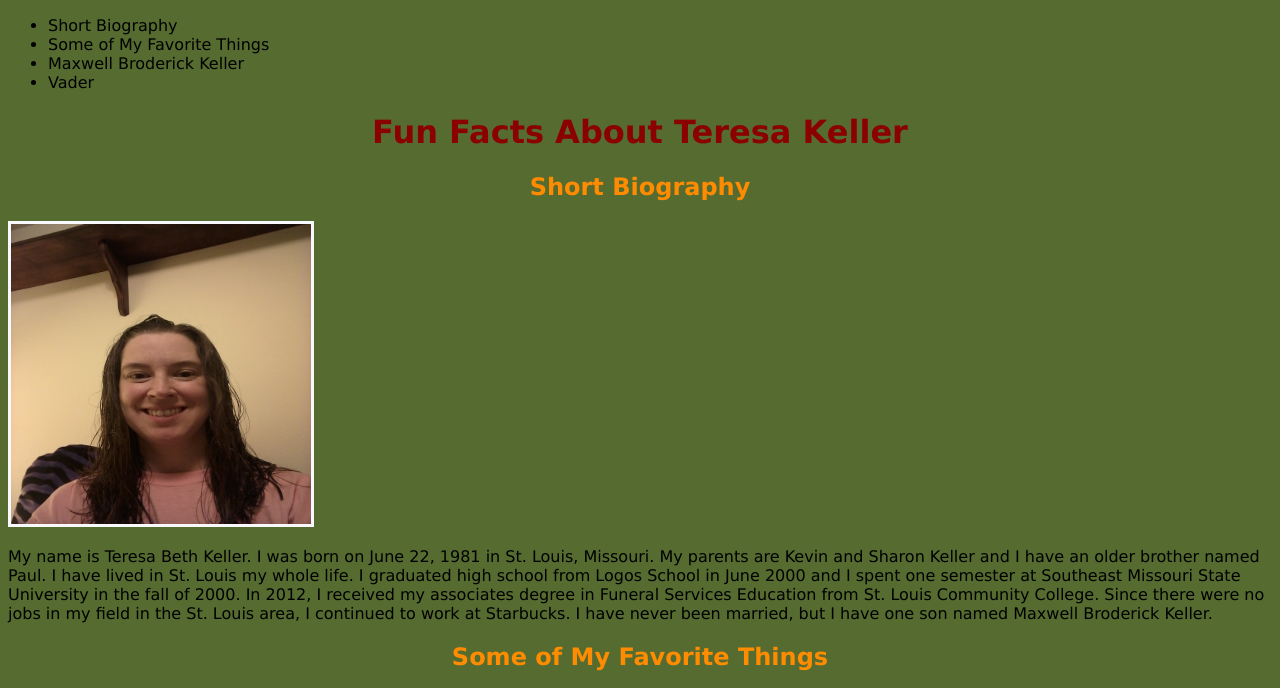
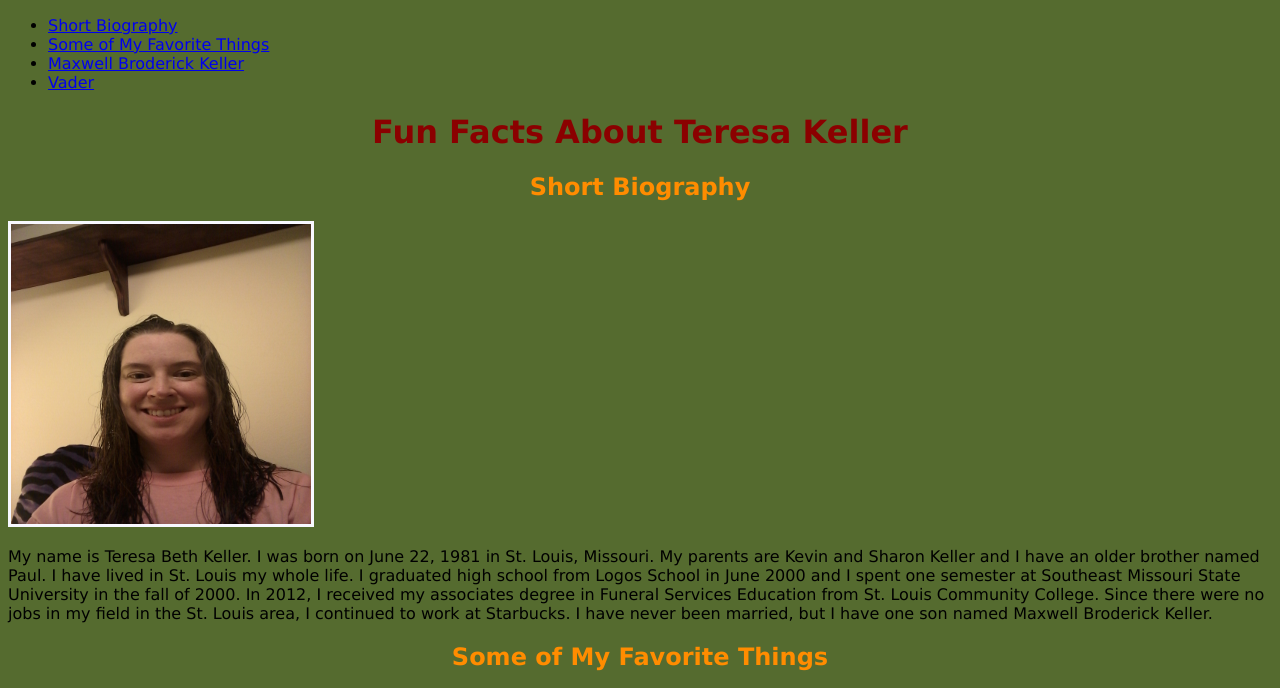
Before and after one commit to teresa-keller/html-me-something, a plain HTML site: page index.html in a window 1280 px wide. Shown: the top 688 px of the page. Drawn offline with Linux system fonts and the light colour scheme; files whose address does not match are found by name.

Commit message:
added links to sections

```diff
--- a/index.html
+++ b/index.html
@@ -11,10 +11,10 @@
         <header>
             <nav>
                 <ul>
-                    <li>Short Biography</li>
-                    <li>Some of My Favorite Things</li>
-                    <li>Maxwell Broderick Keller</li>
-                    <li>Vader</li>
+                    <li><a href="#bio">Short Biography</a></li>
+                    <li><a href="#favorite">Some of My Favorite Things</a></li>
+                    <li><a href="#max">Maxwell Broderick Keller</a></li>
+                    <li><a href="#vader">Vader</a></li>
                 </ul>
             </nav>
             <h1>Fun Facts About Teresa Keller</h1>
@@ -22,12 +22,13 @@
         <main>
             <article>
                 <section>
-                    <a segment="Short Biography"></a>
+                    <a name="bio"></a>
                     <h2 class="heading">Short Biography</h2>
                     <img src="C:\Users\tkell\lc101\html-me-something\Images\Copy of 20160724_205050.jpg" alt="picture of Teresa Keller" height="300" width="300">
                     <p>My name is Teresa Beth Keller. I was born on June 22, 1981 in St. Louis, Missouri. My parents are Kevin and Sharon Keller and I have an older brother named Paul. I have lived in St. Louis my whole life. I graduated high school from Logos School in June 2000 and I spent one semester at Southeast Missouri State University in the fall of 2000. In 2012, I received my associates degree in Funeral Services Education from St. Louis Community College. Since there were no jobs in my field in the St. Louis area, I continued to work at Starbucks. I have never been married, but I have one son named Maxwell Broderick Keller.</p>
                 </section>
                 <section>
+                    <a name="favorite"></a>
                     <h2 class="heading">Some of My Favorite Things</h2>
                     <ul>
                         <li id="list-color">Favorite color: olive green</li>
@@ -40,10 +41,12 @@
                     </ul>
                 </section>
                 <section>
+                    <a name="max"></a>
                     <h2 class="heading">Maxwell Broderick Keller</h2>
                     <p>My son, Maxwell Broderick Keller, was born on April 12, 2001. I gave him the middle name Broderick after my paternal grandmother whose maiden name was Broderick. When Max was four months old, he contracted a virus that attacked his heart. He spent a lot off time in and out of the hospital his first year and relied on a feeding tube for nutrition until he was three. Max was on medication that kept his heart functioning somewhat normally. In June 2016, Max went into heart failure. On June 14, 2016, Max received a heart transplant at St. Louis Children's Hospital. He is doing well and has a healthy heart for the first time since he was an infant. Max loves Star Wars, Marvel, Transformers, and Nintendo games. He is my best friend and we spend a lot of our free time playing Pokemon Go.</p>
                 </section>
                 <section>
+                    <a name="vader"></a>
                     <h2 class="heading">Vader &nbsp<img src="C:\Users\tkell\lc101\html-me-something\Images\20160717_143710 (1).jpg " alt="Image of Vader" height="300" width="300"></h2>
                     <p>Vader is our family dog that we adopted from the Humane Society of St. Louis on January 20,2007. He is a miniature pinscher/chihuahua mix. The Humane Society thought he was about a year and a half old when we adopted him. They had given him the name Truman, but he did not respond to Truman and we did not really care for the name. Since he is a small dog, I wanted him to have a big, strong name. My son was really into Star Wars when we adopted our dog, so I tried calling him Vader and he responded instantly. He is not a typical small dog. He loves everyone he meets and he is not yappy.</p>
                 </section>
```
